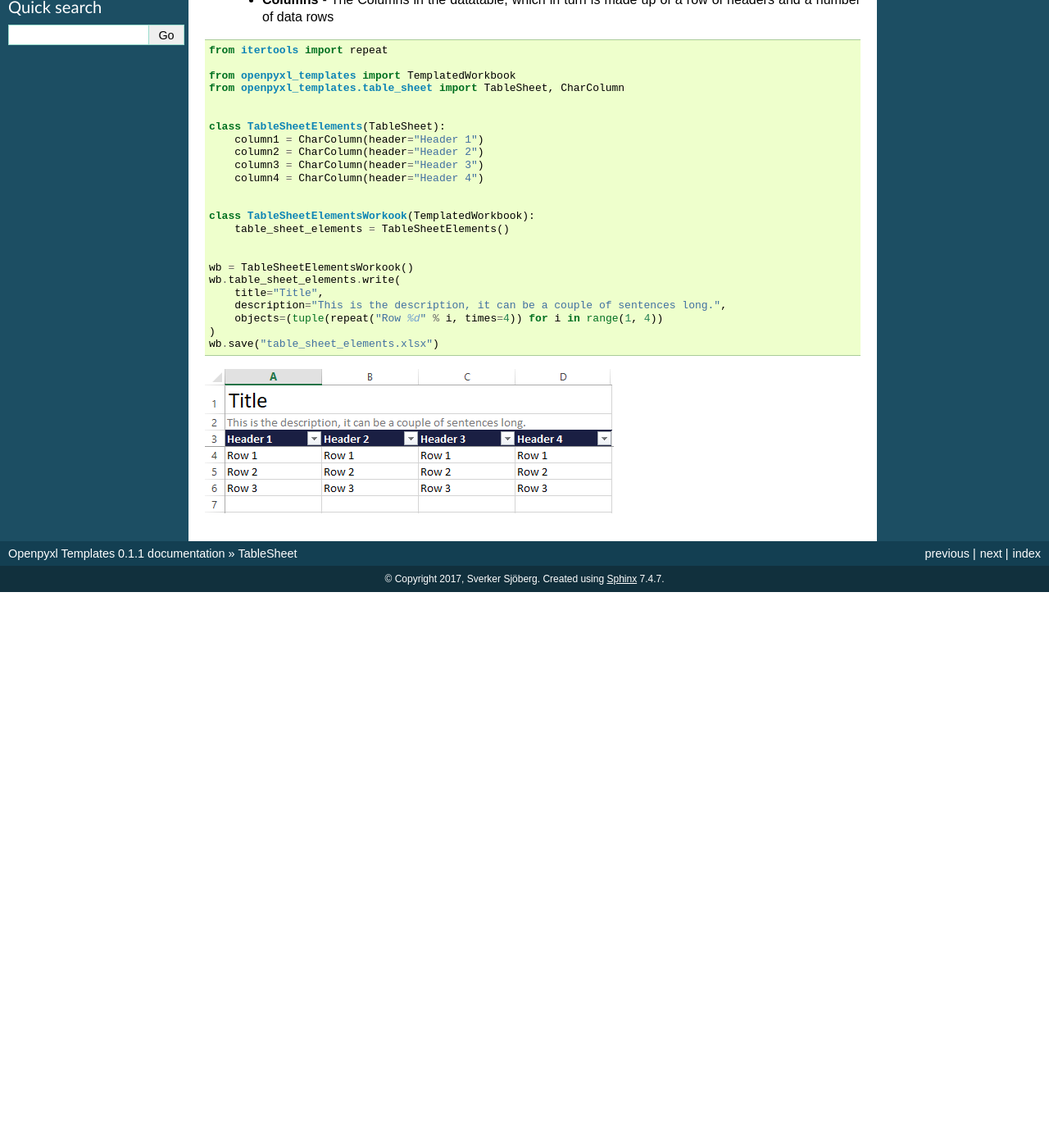
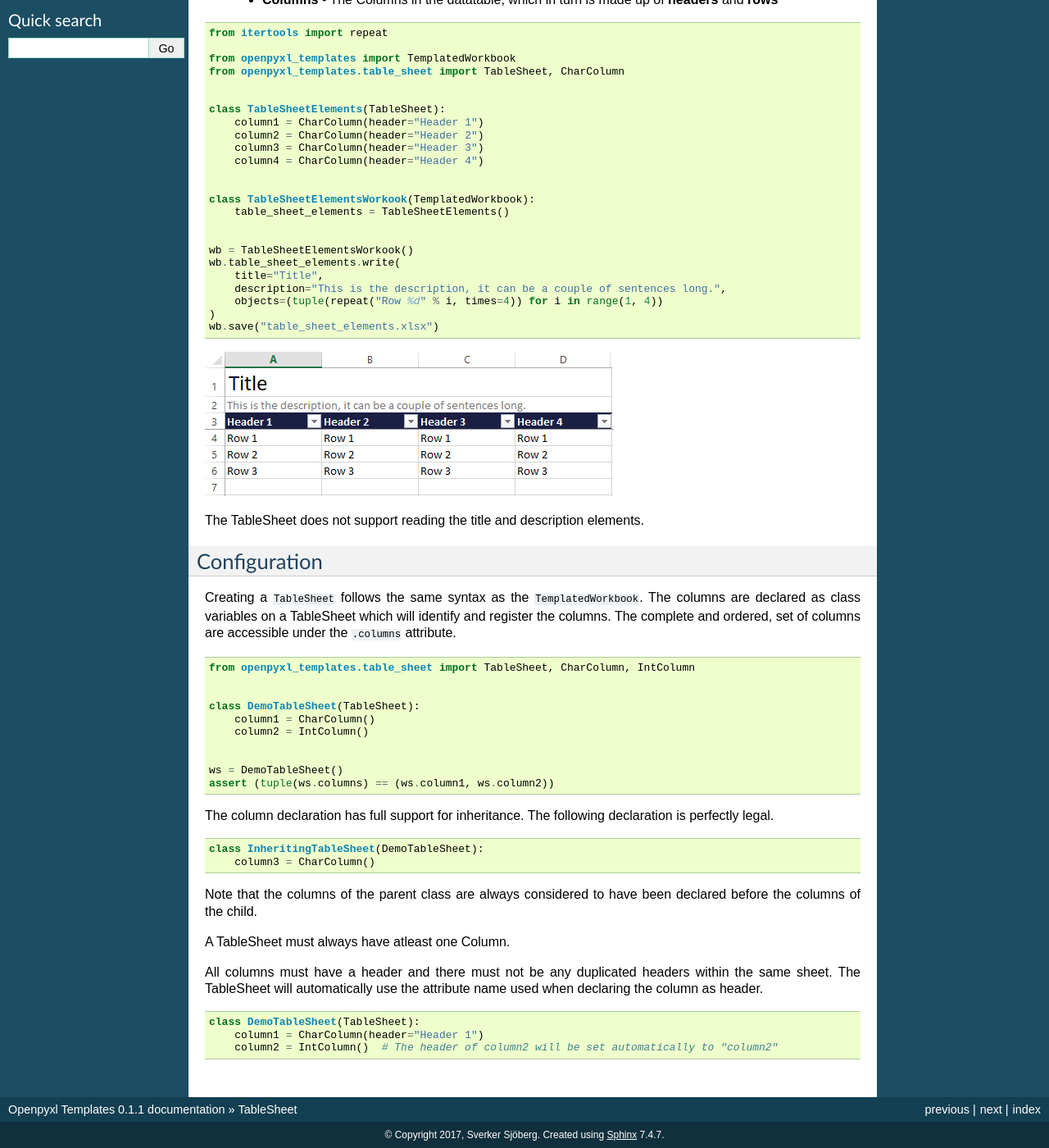
Before and after one commit to SverkerSbrg/openpyxl-templates, a Sphinx documentation site: the page built from docs/table_sheet/table_sheet.rst, in a window 1280 px wide and 1400 px high, scrolled down 302 px. Shown: the whole window at 82% size. Built offline with Sphinx 7.4.7, drawn with Linux system fonts in a browser that asks for light colours; pages that are not in the unit, such as notebooks, are missing from menus; before the commit the page ends 1024 px from its top, so only the background shows below that; some of the changed text lies outside the part shown.

Commit message:
Docs update

```diff
--- /dev/null
+++ b/docs/examples/table_sheet.py
@@ -0,0 +1,19 @@
+from openpyxl_templates.table_sheet import TableSheet, CharColumn, IntColumn
+
+
+class DemoTableSheet(TableSheet):
+    column1 = CharColumn()
+    column2 = IntColumn()
+
+
+ws = DemoTableSheet()
+assert (tuple(ws.columns) == (ws.column1, ws.column2))
+
+
+class InheritingTableSheet(DemoTableSheet):
+    column3 = CharColumn()
+
+
+class DemoTableSheet(TableSheet):
+    column1 = CharColumn(header="Header 1")
+    column2 = IntColumn()  # The header of column2 will be set automatically to "column2"
--- a/docs/table_sheet/table_sheet.rst
+++ b/docs/table_sheet/table_sheet.rst
@@ -10,8 +10,32 @@ Elements of the TableSheet
 The ``TableSheet`` recognizes the following elements:
  * **Title** (optional) - A bold header for the Data Table
  * **Description** (optional) - A smaller description intended for simple instructions
- * **Columns** - The Columns in the datatable, which in turn is made up of a row of headers and a number of data rows
+ * **Columns** - The Columns in the datatable, which in turn is made up of **headers** and **rows**
 
 .. literalinclude:: ../examples/table_sheet_elements.py
 
 .. image:: ../examples/table_sheet_elements.png
+
+The TableSheet does not support reading the title and description elements.
+
+Configuration
+-------------
+
+Creating a ``TableSheet`` follows the same syntax as the ``TemplatedWorkbook``. The columns are declared as class variables on a TableSheet which will identify and register the columns. The complete and ordered, set of columns are accessible under the ``.columns`` attribute.
+
+.. literalinclude:: ../examples/table_sheet.py
+    :lines: 1-10
+
+The column declaration has full support for inheritance. The following declaration is perfectly legal.
+
+.. literalinclude:: ../examples/table_sheet.py
+    :lines: 13-14
+
+Note that the columns of the parent class are always considered to have been declared before the columns of the child.
+
+A TableSheet must always have atleast one Column.
+
+All columns must have a header and there must not be any duplicated headers within the same sheet. The TableSheet will automatically use the attribute name used when declaring the column as header.
+
+.. literalinclude:: ../examples/table_sheet.py
+    :lines: 17-19
```
Also changed, not shown: other parts of docs/table_sheet/table_sheet.rst (+1 -1 lines).
